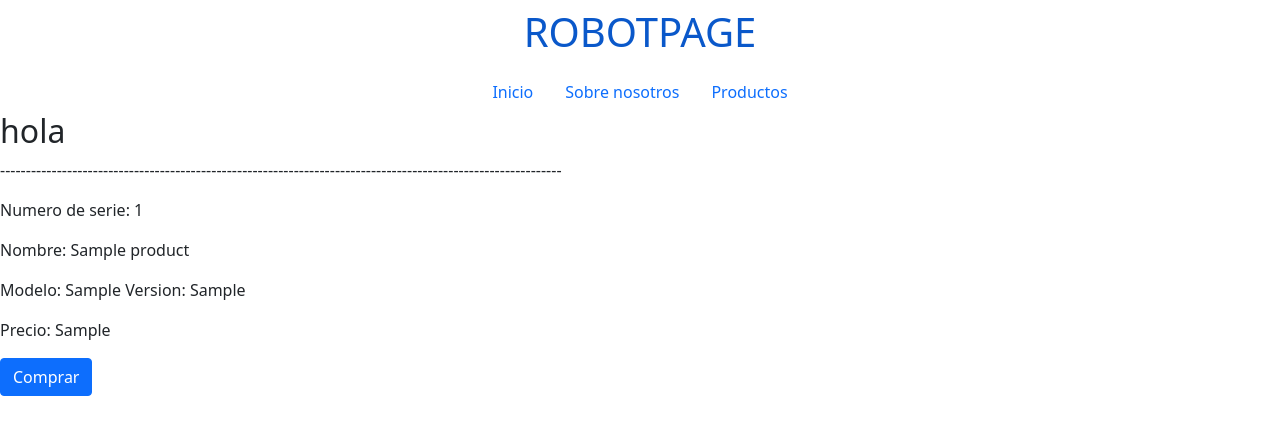
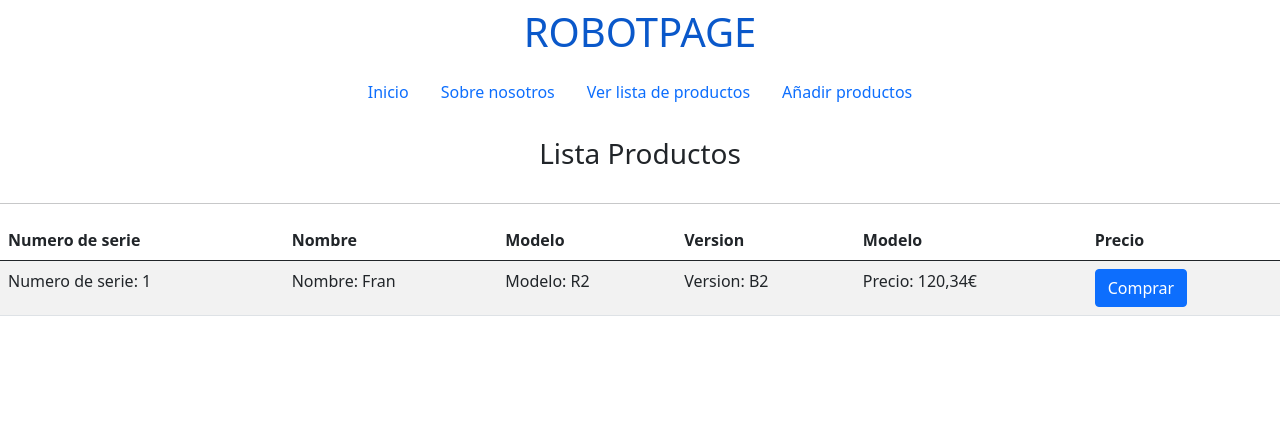
Before and after one commit to UxiaCeaVila/ProjectoWebDefinitivo, a Django app: template myproject/templates/listarProducts.html in a window 1280 px wide. Shown: the top 435 px of the page. Run offline with Django 4.2, Linux system fonts and the light colour scheme; the template is opened without the code that fills it: values that come from a table or form of the project are taken from there, others are empty; data comes from the database, SQL or seed files in the repository; tables that the repository leaves empty hold one stand-in row (values such as "Sample post").

Commit message:
230215 v2

```diff
--- a/myproject/templates/base.html
+++ b/myproject/templates/base.html
@@ -1,6 +1,6 @@
 <!DOCTYPE html>
 {% load static %}
-<html lang="en">
+<html lang="en" >
 <head>
     <meta charset="UTF-8">
     <title>RobotPage</title>
@@ -20,7 +20,10 @@
             <a class="nav-link" href="{% url 'information' %}">Sobre nosotros</a>
         </li>
         <li class="nav-item">
-            <a class="nav-link active" href="{% url 'listarProducts' %}">Productos</a>
+            <a class="nav-link active" href="{% url 'listarProducts' %}">Ver lista de productos</a>
+        </li>
+        <li class="nav-item">
+            <a class="nav-link active" href="{% url 'venderProducts' %}">Añadir productos</a>
         </li>
 
     </ul>
--- a/myproject/templates/listarProducts.html
+++ b/myproject/templates/listarProducts.html
@@ -1,16 +1,36 @@
 {% extends 'base.html' %}
 {% block content %}
-    <h2> hola</h2>
-    {% for product in products %}
-        <p>-------------------------------------------------------------------------------------------------------------</p>
+<h3>Lista Productos</h3>
+{% for product in products %}
+<div class="row mt-3">
+    <div class="col">
+        <hr />
+        <table class="table table-striped">
+            <thead>
+            <tr>
+                <th>Numero de serie</th>
+                <th>Nombre</th>
+                <th>Modelo</th>
+                <th>Version</th>
+                <th>Modelo</th>
+                <th>Precio</th>
+            </tr>
+            </thead>
+            <tbody>
+            <tr>
+                <td>Numero de serie: {{product.numserie}}</td>
+                <td>Nombre: {{product.nombre}}</td>
+                <td>Modelo: {{product.modelo}}</td>
+                <td>Version: {{product.version}}</td>
+                <td>Precio: {{product.precio}}</td>
+                <td><a class="btn btn-primary btn-xs">
+                    Comprar</a>
+                </td>
+            </tr>
+            </tbody>
+        </table>
+    </div>
+</div>
+{% endfor %}
 
-            <p class="numserie">Numero de serie: {{product.numserie}}</p>
-            <div class="content">
-            <p>Nombre: {{product.nombre}}</p>
-            <p>Modelo: {{product.modelo}}  Version: {{product.version}}</p>
-            <p>Precio: {{product.precio}}</p>
-            </div>
-            <a class="btn btn-primary btn-xs">Comprar</a>
-      {% endfor %}
-
- {% endblock %}
+{% endblock %}
--- a/myproject/templates/venderProducto.html
+++ b/myproject/templates/venderProducto.html
@@ -1,9 +1,9 @@
 {% extends 'base.html' %}
 {% block content %}
-    <h3> Nuevo cliente</h3>
+    <h3>Venta Productos</h3>
 <p>------------------------------------------------------------------</p>
-<div class="productform">
-    <form method="post"> {% csrf_token %}
+<div class="content">
+    <form method="POST"> {% csrf_token %}
         {{ form.as_p }}
         <button type="submit" class="save btn btn-default">Guardar</button>
     </form>
--- a/myproject/urls.py
+++ b/myproject/urls.py
@@ -4,6 +4,7 @@
 urlpatterns = [
     path('', views.frontpage, name="frontpage"),
     path('robots/information', views.information, name="information"),
-    path('robots/products', views.products, name="listarProducts"),
+    path('robots/verproducts', views.listaproducts, name="listarProducts"),
+    path('robots/crearproducts', views.ventaproducts, name="venderProducts"),
 
 ]
```
Also changed, not shown: main.py (deleted, +0 -16 lines), myproject/views.py (+19 -2 lines), ProjectoWeb/db.sqlite3 (deleted), db.sqlite3, manage.py (renamed from ProjectoWeb/manage.py), myproject/models.py (line endings or trailing spaces).
